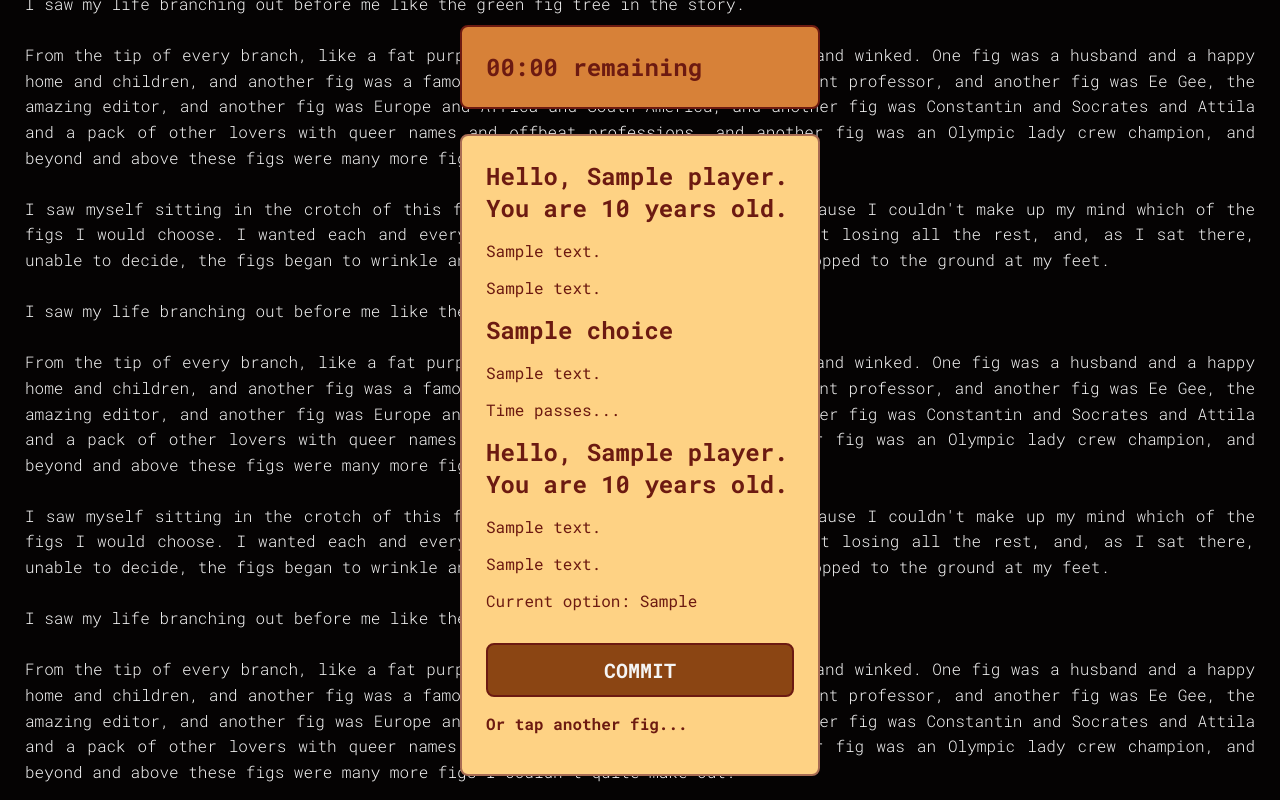
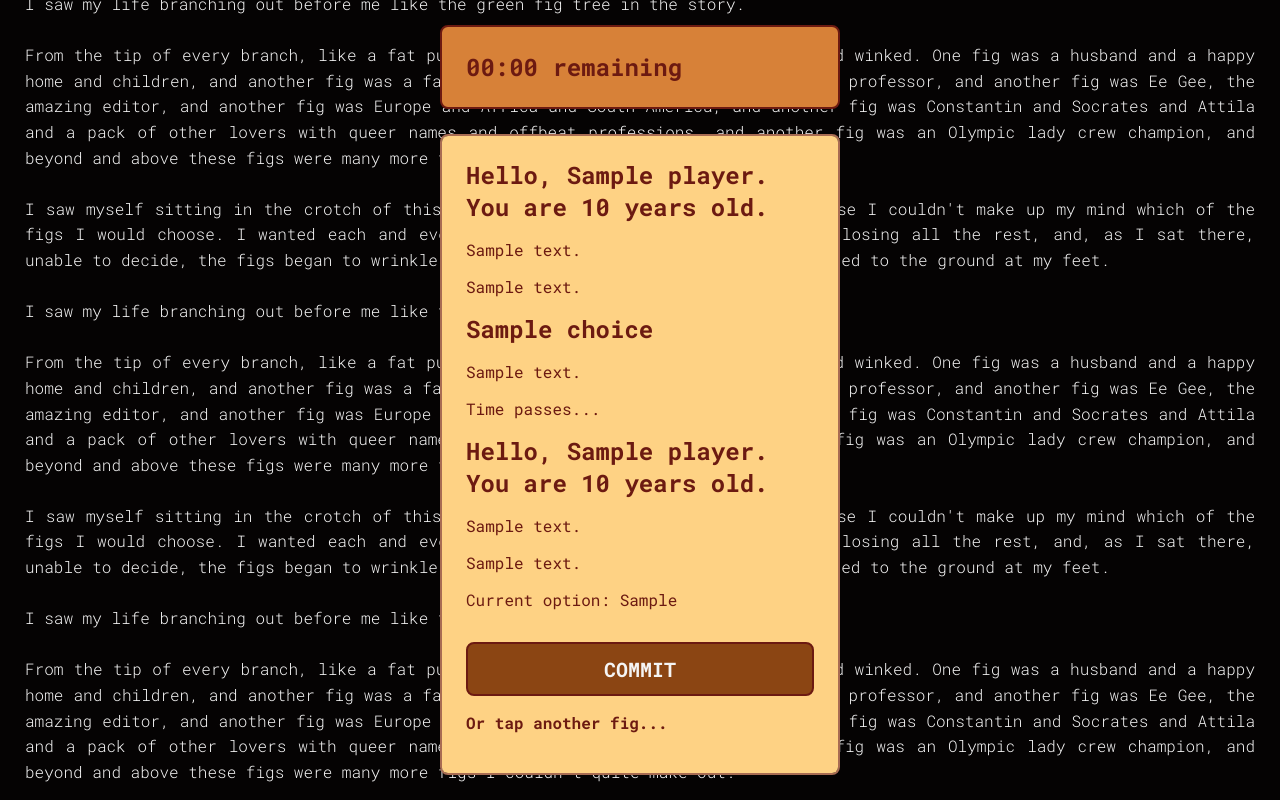
Before and after one commit to theianchan/fig-tree, a Flask app: template templates/index.html in a window 1280 px wide. Run offline with Flask 3, Linux system fonts and the light colour scheme; the template is opened without the code that fills it: most values are stand-ins (such as "Sample title", 1, 10 or a date in 2020).

Commit message:
Mostly working css

```diff
--- a/static/css/main.css
+++ b/static/css/main.css
@@ -61,27 +61,37 @@ html
 
 .position
 {
-    position: fixed;
-    z-index: 10;
-    left: 50%;
+    position: relative;
 
-    transform: translate(-50%);
+    width: 100%;
+    max-width: 400px;
+    margin: 0 auto;
 }
 
 .position.center
 {
+    position: fixed;
     top: 50%;
+    left: 50%;
 
     transform: translate(-50%, -50%);
 }
 
+.timer-spacer
+{
+    padding: 55px 0;
+}
+
 .card
 {
+    overflow-y: auto;
+
     box-sizing: border-box;
     width: 100%;
-    min-width: 360px;
-    max-width: 540px;
-    margin: 25px 0;
+    max-width: 400px;
+    max-height: calc(100vh - 159px);
+    margin-top: 25px;
+    margin-bottom: 25px;
     padding: 24px;
 
     text-align: left;
@@ -90,6 +100,18 @@ html
     border: 2px solid #a86c53;
     border-radius: 8px;
     background-color: #fed284;
+}
+
+.card.top
+{
+    position: fixed;
+    z-index: 20;
+    top: 25px;
+    left: 50%;
+
+    margin: 0;
+
+    transform: translateX(-50%);
 }
 
 .card.dark
--- a/static/js/main.js
+++ b/static/js/main.js
@@ -67,6 +67,13 @@ function deactivateWindow() {
   const timerCard = document.querySelector(".card.dark");
   if (timerCard) {
     timerCard.style.display = "none";
+  }
+}
+
+function scrollToCurrentState() {
+  const currentState = document.getElementById("currentState");
+  if (currentState) {
+    currentState.scrollIntoView({ behavior: "smooth" });
   }
 }
 
@@ -151,7 +158,9 @@ function clearUrlParameters() {
 }
 
 window.addEventListener("load", repeatText);
-window.addEventListener("resize", repeatText);
 window.addEventListener("load", updateTimer);
 window.addEventListener("load", initializeWindow);
 window.addEventListener("load", clearUrlParameters);
+window.addEventListener("load", scrollToCurrentState);
+
+window.addEventListener("resize", repeatText);
--- a/templates/index.html
+++ b/templates/index.html
@@ -22,7 +22,8 @@
     {% if player %}
     <div class="position">
       {% if player['current_age']|int < 77 %}
-      <div class="card dark">
+      <div id="timer-container">
+        <div class="card top dark">
           <span class="timer">
             <span
               id="timer"
@@ -32,6 +33,8 @@
             >
             remaining
           </span>
+        </div>
+        <div class="timer-spacer"></div>
       </div>
       {% endif %}
       <div class="card">
@@ -49,7 +52,7 @@
         <p>Time passes...</p>
         {% endfor %}
 
-        <h2>
+        <h2 id="currentState">
         Hello, {{ player['name'] }}.<br />
         You are {{ player['current_age'] }} years old.
         </h2>
```
Lines whose indentation alone changed are shown as unchanged.
